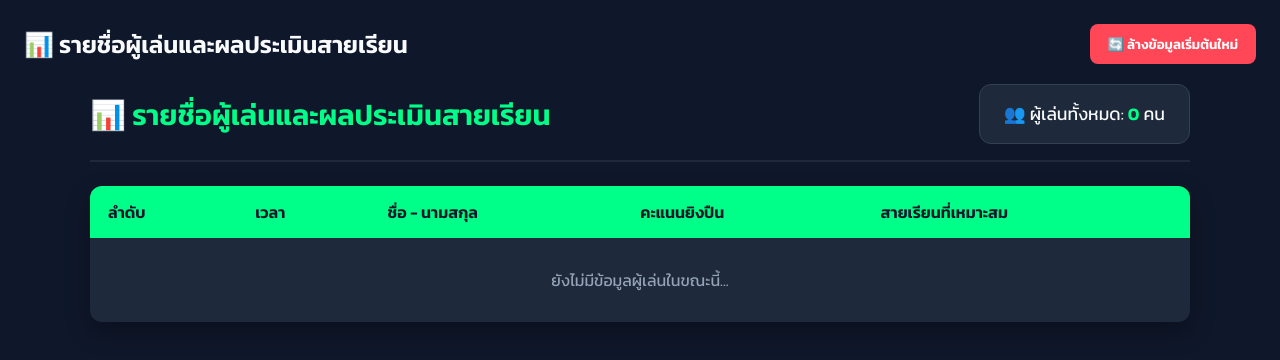
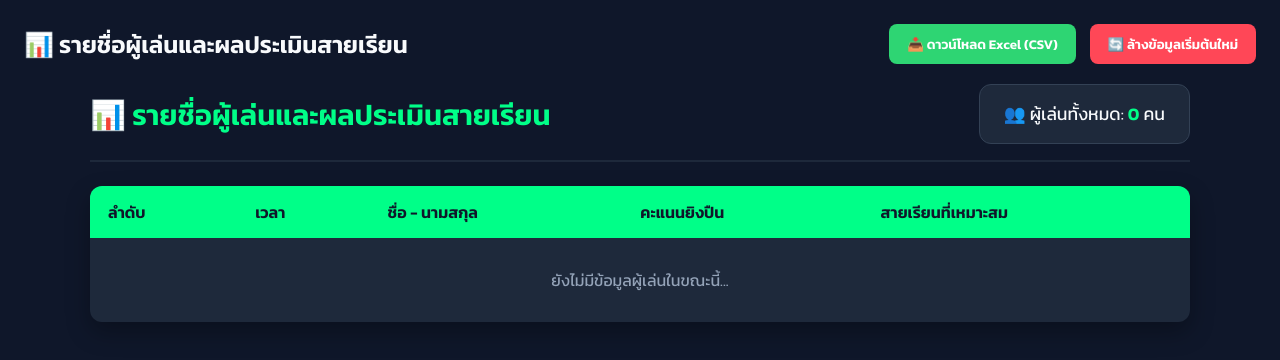
Before and after one commit to Bunyaporn4-netizen/my-zombie-game, a website: page public/admin.html in a window 1280 px wide. Drawn offline with nearby package versions, Linux system fonts and the light colour scheme; no server answers.

Commit message:
add csv export and play fixes

```diff
--- a/public/admin.html
+++ b/public/admin.html
@@ -85,9 +85,17 @@
   <!-- วางตรงนี้ ด้านบนสุดภายในแท็ก body -->
   <div style="display: flex; justify-content: space-between; align-items: center; margin-bottom: 20px;">
   <h2>📊 รายชื่อผู้เล่นและผลประเมินสายเรียน</h2>
+  <div>
+    <!-- ปุ่มดาวน์โหลด CSV ที่เพิ่มใหม่ -->
+    <button onclick="exportToCSV()" style="background-color: #2ed573; color: white; border: none; padding: 10px 18px; border-radius: 8px; font-weight: bold; cursor: pointer; margin-right: 10px;">
+      📥 ดาวน์โหลด Excel (CSV)
+    </button>
+
+    <!-- ปุ่มล้างข้อมูลเดิม -->
     <button onclick="resetAllData()" style="background-color: #ff4757; color: white; border: none; padding: 10px 18px; border-radius: 8px; font-weight: bold; cursor: pointer;">
       🔄 ล้างข้อมูลเริ่มต้นใหม่
     </button>
+  </div>
 </div>
 
   <!-- โค้ดตารางหรือส่วนอื่นๆ ของเดิมใน body -->
@@ -121,12 +129,13 @@
       <script src="/socket.io/socket.io.js"></script>
 <script>
   const socket = io();
+  let currentResults = []; // ตัวแปรสำหรับเก็บข้อมูลผู้เล่นล่าสุดไว้ทำไฟล์ CSV
 
-      // ดึงข้อมูลเมื่อเปิดหน้าเว็บ
   socket.emit('getAdminData');
 
-      // ดักรับอัปเดตข้อมูล Real-time
   socket.on('updateAdminData', (results) => {
+    currentResults = results; // บันทึกข้อมูลลงตัวแปรทุกครั้งที่มีการอัปเดต
+
     const tbody = document.getElementById('playerTableBody');
     const totalPlayers = document.getElementById('totalPlayers');
 
@@ -155,6 +164,31 @@
     });
   });
 
+  // ฟังก์ชันแปลงข้อมูลเป็นไฟล์ Excel/CSV แล้วสั่งโหลดลงเครื่อง
+  function exportToCSV() {
+    if (!currentResults || currentResults.length === 0) {
+      alert("ยังไม่มีข้อมูลผู้เล่นให้ดาวน์โหลดครับ");
+      return;
+    }
+
+    // กำหนดหัวข้อคอลัมน์ (ใส่ \uFEFF เพื่อให้ Excel อ่านภาษาไทยออก ไม่เป็นตัวต่างดาว)
+    let csvContent = "\uFEFFลำดับ,วัน-เวลา,ชื่อ-นามสกุล,คะแนนยิงปืน,สายเรียนที่เหมาะสม\n";
+
+    currentResults.forEach((data, index) => {
+      csvContent += `${index + 1},"${data.timestamp}","${data.playerName}",${data.score},"${data.resultType}"\n`;
+    });
+
+    // สร้างลิงก์ดาวน์โหลดไฟล์
+    const blob = new Blob([csvContent], { type: 'text/csv;charset=utf-8;' });
+    const url = URL.createObjectURL(blob);
+    const link = document.createElement("a");
+    link.setAttribute("href", url);
+    link.setAttribute("download", `zombie_quiz_results_${new Date().toISOString().slice(0,10)}.csv`);
+    document.body.appendChild(link);
+    link.click();
+    document.body.removeChild(link);
+  }
+
   // ฟังก์ชันกดปุ่มล้างข้อมูล
   function resetAllData() {
     if (confirm("คุณแน่ใจหรือไม่ว่าต้องการล้างข้อมูลผู้เล่นและสถิติทั้งหมดเพื่อเริ่มใหม่?")) {
```
Also changed, not shown: public/play.html (line endings or trailing spaces). Lines whose indentation alone changed are shown as unchanged.
